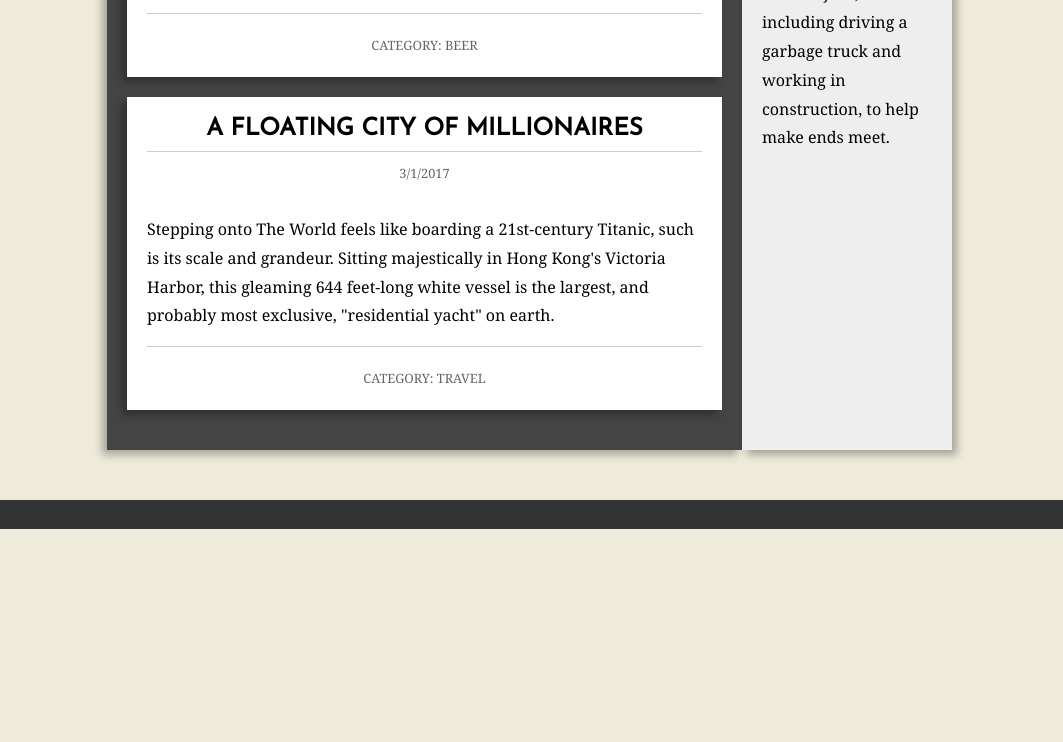
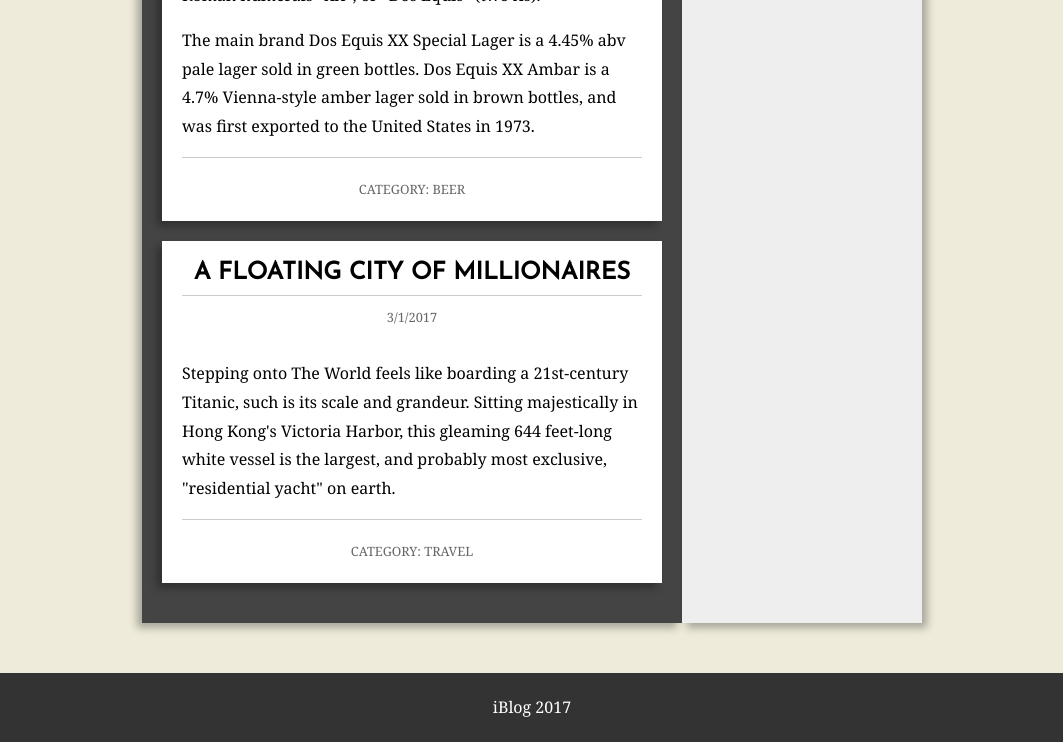
Before and after one commit to swkane/day4-flexbox, a plain HTML site: page index.html in a window 1280 px wide. Shown: the part 1826-2568 px from the top of the page, without its empty margins (108-1171 px from the left). Before the commit the page ends 2355 px from the top, so only its background shows below. Drawn offline with Linux system fonts and the light colour scheme.

Commit message:
Added flexbox properties

```diff
--- a/index.html
+++ b/index.html
@@ -25,7 +25,6 @@
                     <h3>Write Thirsty My Friend</h3>
                 </div>
             </header>
-            <div class="content">
             <main>
                 <article>
                     <header>
@@ -113,7 +112,7 @@
                 enough acting work to survive and wound up working various jobs, including driving a garbage truck and working in
                 construction, to help make ends meet.</p>
             </aside>
-          </div> <!--end content -->
+
         </div>  <!-- END .wrapper -->
 
         <footer id="site-footer">
--- a/main.css
+++ b/main.css
@@ -30,8 +30,9 @@ img{
 .wrapper{
     width: 1000px;
     margin: 0 auto;
-    /*display: flex;*/
-    /*flex-direction: column; attempt*/
+    display: flex;
+    flex-wrap: wrap;
+    justify-content: center;
 
     /*
         :
@@ -92,7 +93,7 @@ img{
 }
 #main-navigation a{
     display: block;
-    color: white;
+    color: #eeebda;
     text-decoration: none;
     text-transform: uppercase;
     padding: 10px 20px;
@@ -125,9 +126,10 @@ main{
     flex-basis: 70%;
     position: relative;
     bottom: 50px;
+    flex-basis: 50%;
     /*flex-grow: 3;*/
     /*
-        TODO:
+        :
         - Flexbox: Set the starting width of this element
         - Use relative positioning to bump this upward
     */
@@ -141,7 +143,7 @@ aside{
     bottom: 50px;
     /*flex-grow: 0;*/
     /*
-        TODO:
+        :
         - Flexbox: Set the starting width of this element
         - Use relative positioning to bump this upward
     */
@@ -204,10 +206,12 @@ article footer p{
     */
 }
 #site-footer{
-
+    text-align: center;
+    padding: 20px;
+    color: white;
     background: #333;
     /*
-        TODO:
+          :
         - Style the site footer
     */
 }
```
